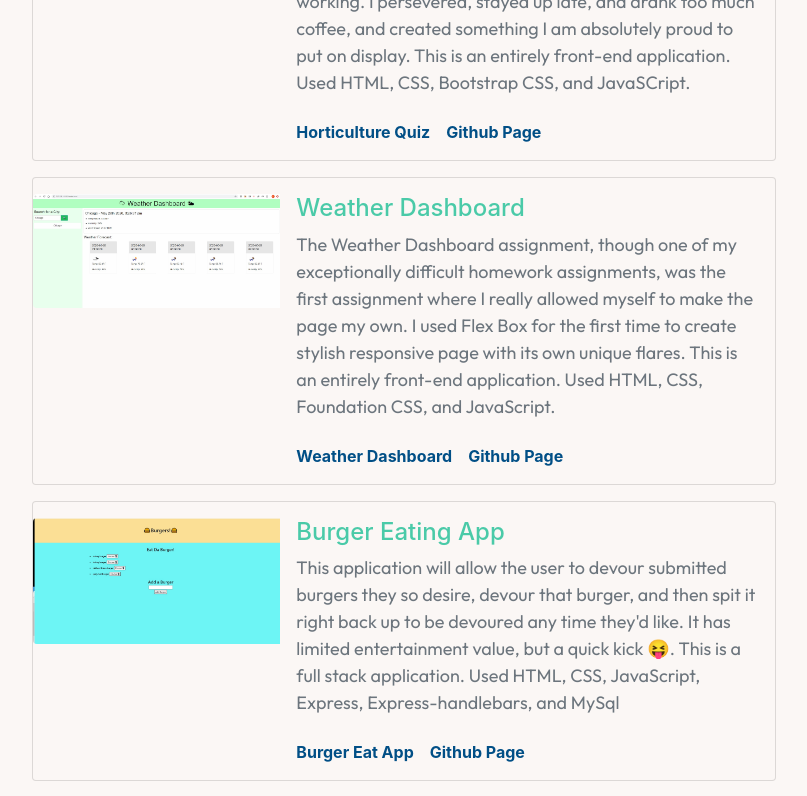
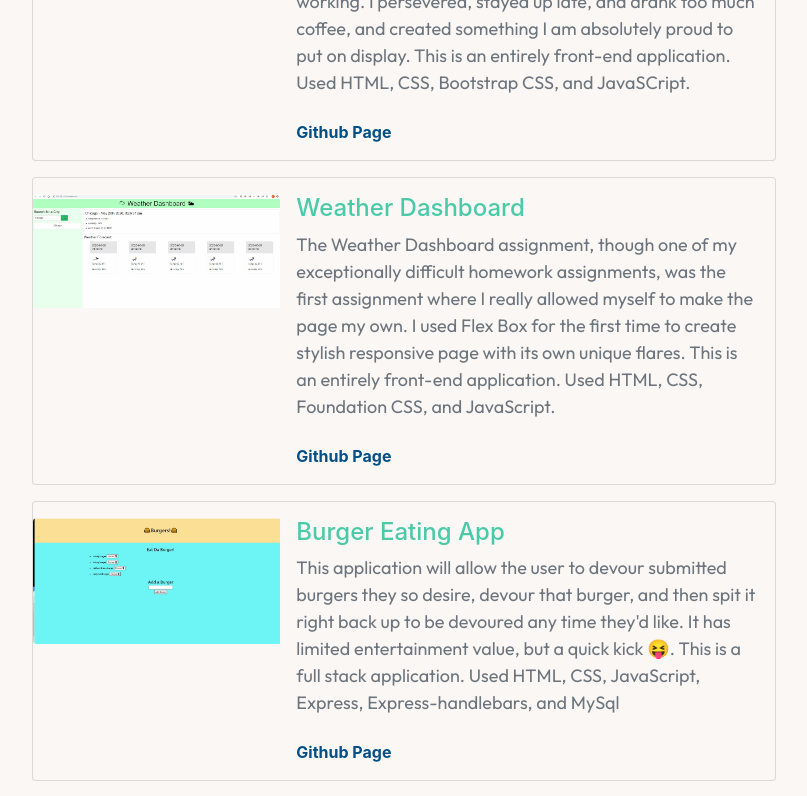
Before and after one commit to BrockBatBlue/emily-brockett-react-portfolio, a React (Create React App) app: page / in a window 1280 px wide. Shown: the part 1360-2156 px from the top of the page, without its empty margins (300-1107 px from the left). Built offline with nearby package versions, Linux system fonts and the light colour scheme.

Commit message:
removed deployed url and title from the card and mainpage components to avoid heroku apps

```diff
--- a/src/Components/Card.jsx
+++ b/src/Components/Card.jsx
@@ -18,9 +18,6 @@ function Card(props) {
               <h5 className="card-title">{props.title}</h5>
               <p className="card-text">{props.description}</p>
               <br />
-                            <a href={props.deployedUrl} className="card-link">
-                                {props.deployedTitle}
-                            </a>
               <a href={props.repoUrl} className="card-link">
                 Github Page
               </a>
--- a/src/Components/MainPage.jsx
+++ b/src/Components/MainPage.jsx
@@ -94,7 +94,6 @@ function MainPage() {
                     image={card.image}
                     title={card.title}
                     description={card.description}
-                    deployedTitle={card.deployedTitle}
                     repoUrl={card.repoUrl}
                   />
                 );
```
Lines whose indentation alone changed are shown as unchanged.
